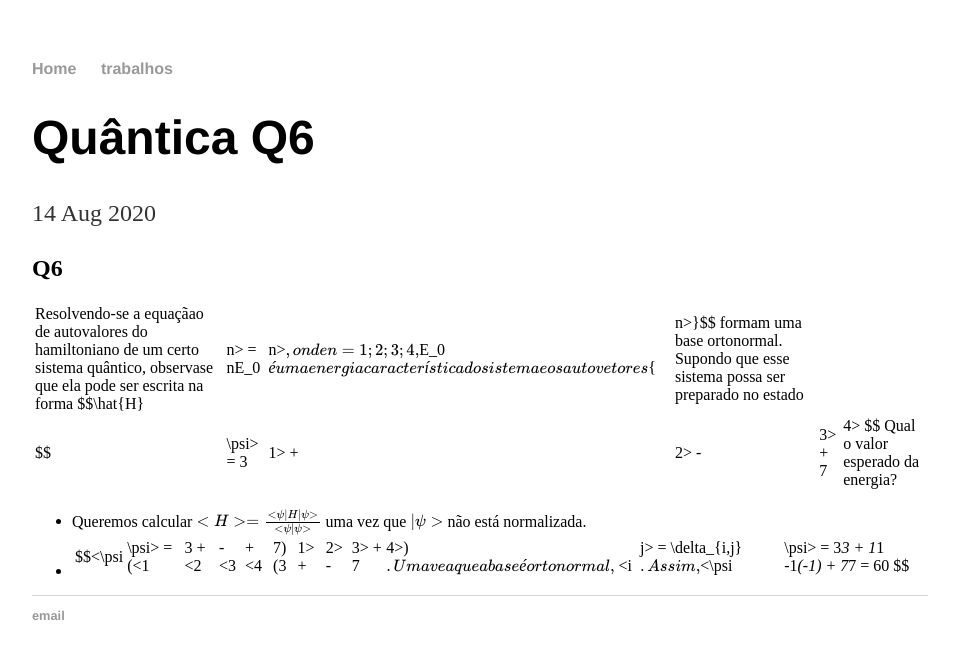
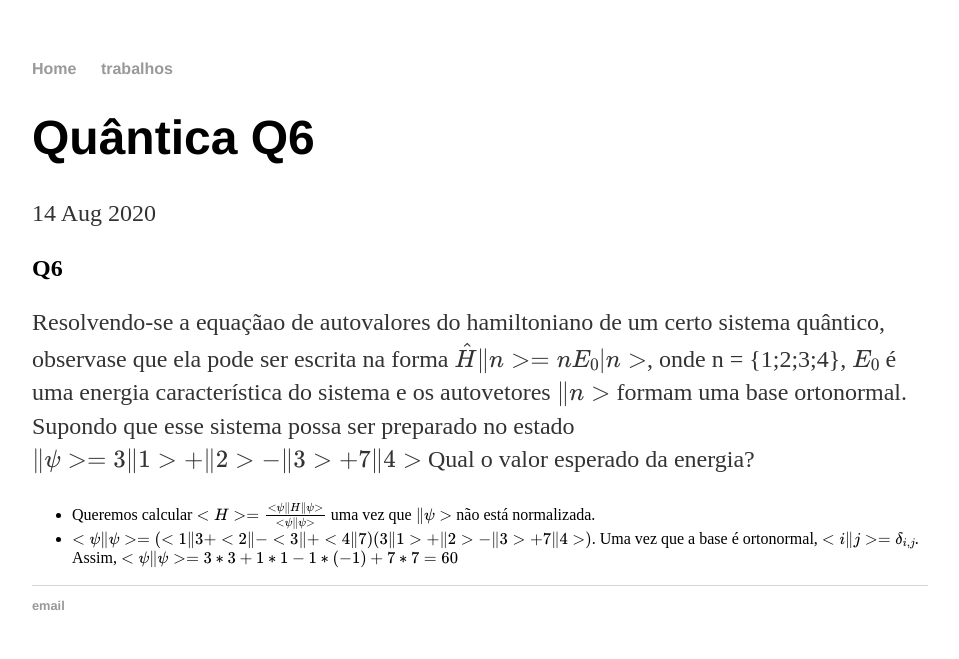
Before and after one commit to jaspior/jaspior.github.io, a Jekyll site: the page built from _posts/2020-08-14-quantica_q6.md, in a window 1280 px wide. Shown: the top 659 px of the page, without its empty margins (160-1119 px from the left). Built offline with Jekyll 4.4.1, drawn with Linux system fonts in a browser that asks for light colours; formulas are drawn with MathJax 3.

Commit message:
Update 2020-08-14-quantica_q6.md

```diff
--- a/_posts/2020-08-14-quantica_q6.md
+++ b/_posts/2020-08-14-quantica_q6.md
@@ -5,8 +5,8 @@ date: 2020-08-14
 ---
 ## Q6
 
-Resolvendo-se a equaçãao de autovalores do hamiltoniano de um certo sistema quântico, observase que ela pode ser escrita na forma $$\hat{H}|n> = nE_0|n>$$, onde n = {1;2;3;4}, $$E_0$$ é uma energia característica do sistema e os autovetores $${|n>}$$ formam uma base ortonormal. Supondo que esse sistema possa ser preparado no estado
-$$ |\psi> = 3|1> + |2> - |3> + 7|4> $$ Qual o valor esperado da energia?
+Resolvendo-se a equaçãao de autovalores do hamiltoniano de um certo sistema quântico, observase que ela pode ser escrita na forma $$\hat{H}\|n> = nE_0|n>$$, onde n = {1;2;3;4}, $$E_0$$ é uma energia característica do sistema e os autovetores $${\|n>}$$ formam uma base ortonormal. Supondo que esse sistema possa ser preparado no estado
+$$ \|\psi> = 3\|1> + \|2> - \|3> + 7\|4> $$ Qual o valor esperado da energia?
 
-* Queremos calcular $$<H> = \frac{<\psi|H|\psi>}{<\psi|\psi>}$$ uma vez que $$|\psi>$$ não está normalizada.
-* $$<\psi|\psi> = (<1|3 + <2| - <3| + <4|7)(3|1> + |2> - |3> + 7|4>)$$. Uma vea que a base é ortonormal, $$ <i|j> = \delta_{i,j} $$. Assim, $$<\psi|\psi> = 3*3 + 1*1 -1*(-1) + 7*7 = 60  $$
+* Queremos calcular $$<H> = \frac{<\psi\|H\|\psi>}{<\psi\|\psi>}$$ uma vez que $$\|\psi>$$ não está normalizada.
+* $$<\psi\|\psi> = (<1\|3 + <2\| - <3\| + <4\|7)(3\|1> + \|2> - \|3> + 7\|4>)$$. Uma vez que a base é ortonormal, $$ <i\|j> = \delta_{i,j} $$. Assim, $$<\psi\|\psi> = 3*3 + 1*1 -1*(-1) + 7*7 = 60  $$
```
